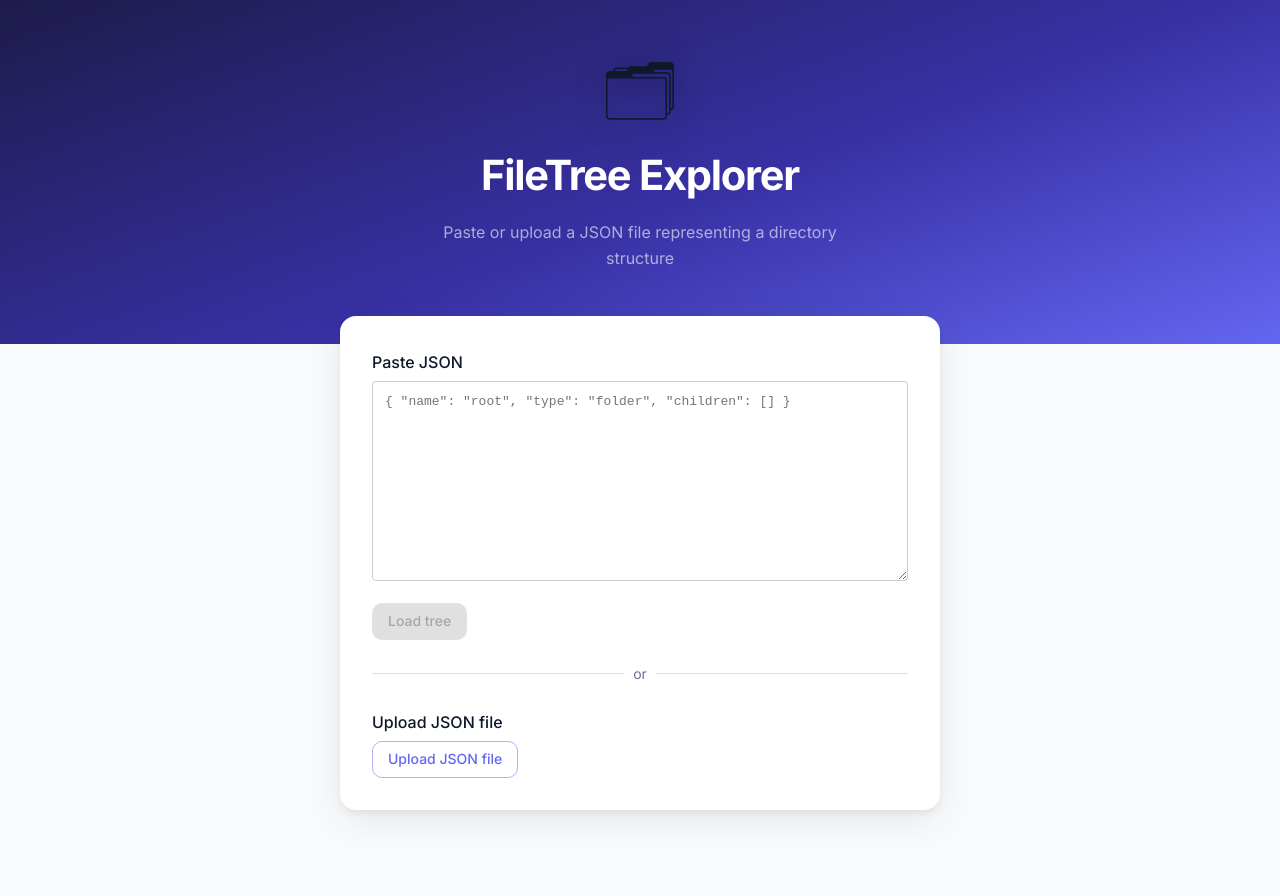
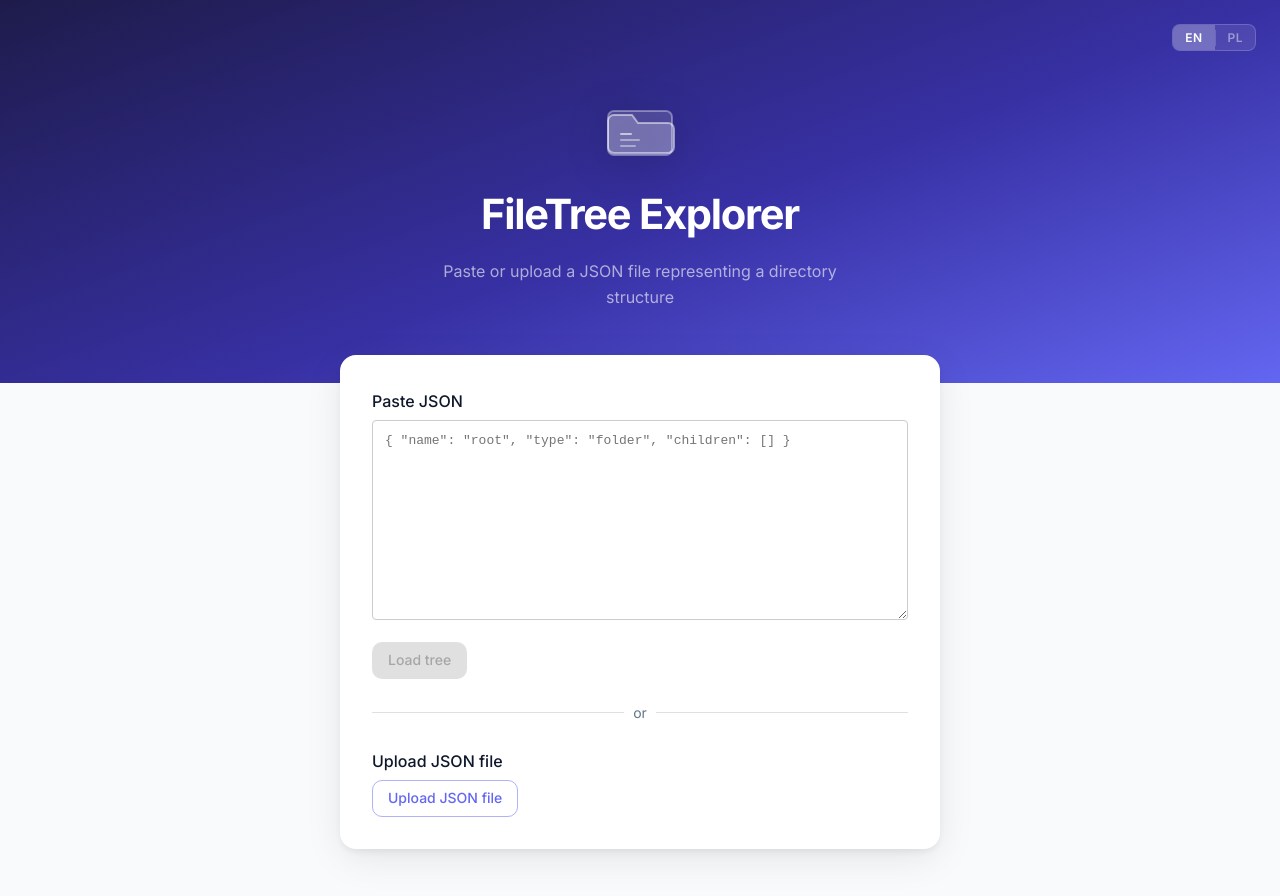
Before and after one commit to andro2ss/FileTreeExplorer, a React (Vite) app: page / in a window 1280 px wide. Shown: the top 896 px of the page. Before the commit the page ends 874 px from the top, so only its background shows below. Built offline with nearby package versions, Linux system fonts and the light colour scheme.

Commit message:
fix: replace emoji icon with SVG, add LanguageSwitcher to hero and sidebar

```diff
--- /dev/null
+++ b/src/atoms/LanguageSwitcher.tsx
@@ -0,0 +1,54 @@
+import { useTranslation } from 'react-i18next'
+import styled from 'styled-components'
+
+export function LanguageSwitcher({ compact = false }: { compact?: boolean }) {
+  const { i18n } = useTranslation()
+  const currentLang = i18n.language.startsWith('pl') ? 'pl' : 'en'
+
+  return (
+    <Wrapper $compact={compact}>
+      <LangOption $active={currentLang === 'en'} $compact={compact} onClick={() => i18n.changeLanguage('en')}>
+        EN
+      </LangOption>
+      <Divider />
+      <LangOption $active={currentLang === 'pl'} $compact={compact} onClick={() => i18n.changeLanguage('pl')}>
+        PL
+      </LangOption>
+    </Wrapper>
+  )
+}
+
+const Wrapper = styled.div<{ $compact: boolean }>`
+  display: flex;
+  align-items: center;
+  background: rgba(255, 255, 255, 0.1);
+  border: 1px solid rgba(255, 255, 255, 0.18);
+  border-radius: ${({ $compact }) => ($compact ? '6px' : '8px')};
+  overflow: hidden;
+  gap: 0;
+`
+
+const LangOption = styled.button<{ $active: boolean; $compact: boolean }>`
+  padding: ${({ $compact }) => ($compact ? '4px 8px' : '5px 12px')};
+  font-size: ${({ $compact }) => ($compact ? '11px' : '12px')};
+  font-weight: 600;
+  font-family: inherit;
+  letter-spacing: 0.04em;
+  background: ${({ $active }) => ($active ? 'rgba(255,255,255,0.22)' : 'transparent')};
+  color: ${({ $active }) => ($active ? '#fff' : 'rgba(255,255,255,0.45)')};
+  border: none;
+  cursor: pointer;
+  transition: background 0.15s, color 0.15s;
+
+  &:hover {
+    color: #fff;
+    background: rgba(255, 255, 255, 0.14);
+  }
+`
+
+const Divider = styled.span`
+  width: 1px;
+  height: 16px;
+  background: rgba(255, 255, 255, 0.18);
+  flex-shrink: 0;
+`
--- a/src/pages/HomePage.tsx
+++ b/src/pages/HomePage.tsx
@@ -2,6 +2,7 @@ import { useTranslation } from 'react-i18next'
 import styled from 'styled-components'
 import { Box } from '@mui/material'
 import { JsonInputForm } from '../organisms/JsonInputForm'
+import { LanguageSwitcher } from '../atoms/LanguageSwitcher'
 
 export default function HomePage() {
   const { t } = useTranslation()
@@ -9,7 +10,18 @@ export default function HomePage() {
   return (
     <Page>
       <Hero>
-        <HeroLogo>🗂</HeroLogo>
+        <HeroTopBar>
+          <LanguageSwitcher />
+        </HeroTopBar>
+        <HeroLogo aria-hidden="true">
+          <svg viewBox="0 0 80 80" fill="none" xmlns="http://www.w3.org/2000/svg">
+            <rect x="8" y="28" width="64" height="44" rx="6" fill="rgba(255,255,255,0.15)" stroke="rgba(255,255,255,0.35)" strokeWidth="2" />
+            <path d="M8 38a6 6 0 0 1 6-6h18l6 8h30a6 6 0 0 1 6 6v18a6 6 0 0 1-6 6H14a6 6 0 0 1-6-6V38Z" fill="rgba(255,255,255,0.22)" stroke="rgba(255,255,255,0.5)" strokeWidth="2" />
+            <rect x="20" y="50" width="12" height="2" rx="1" fill="rgba(255,255,255,0.6)" />
+            <rect x="20" y="56" width="20" height="2" rx="1" fill="rgba(255,255,255,0.4)" />
+            <rect x="20" y="62" width="16" height="2" rx="1" fill="rgba(255,255,255,0.4)" />
+          </svg>
+        </HeroLogo>
         <HeroTitle>{t('home_title')}</HeroTitle>
         <HeroSubtitle>{t('home_subtitle')}</HeroSubtitle>
       </Hero>
@@ -27,15 +39,21 @@ const Page = styled.div`
 
 const Hero = styled.header`
   background: linear-gradient(160deg, #1e1b4b 0%, #3730a3 55%, #6366f1 100%);
-  padding: 56px 24px 72px;
+  padding: 24px 24px 72px;
   text-align: center;
 `
 
+const HeroTopBar = styled.div`
+  display: flex;
+  justify-content: flex-end;
+  margin-bottom: 32px;
+`
+
 const HeroLogo = styled.div`
-  font-size: 68px;
-  line-height: 1;
-  margin-bottom: 20px;
-  filter: drop-shadow(0 6px 16px rgba(0, 0, 0, 0.4));
+  width: 80px;
+  height: 80px;
+  margin: 0 auto 20px;
+  filter: drop-shadow(0 6px 20px rgba(0, 0, 0, 0.35));
 `
 
 const HeroTitle = styled.h1`
--- a/src/templates/TreeLayout.tsx
+++ b/src/templates/TreeLayout.tsx
@@ -5,6 +5,7 @@ import styled from 'styled-components'
 import { useTreeStore } from '../store/treeStore'
 import { TreeView } from '../organisms/TreeView'
 import { SearchPanel } from '../organisms/SearchPanel'
+import { LanguageSwitcher } from '../atoms/LanguageSwitcher'
 
 export default function TreeLayout() {
   const tree = useTreeStore((s) => s.tree)
@@ -21,9 +22,14 @@ export default function TreeLayout() {
     <Layout>
       <Sidebar>
         <SidebarHeader>
-          <BrandMark>🗂</BrandMark>
+          <BrandIcon aria-hidden="true">
+            <svg viewBox="0 0 24 24" fill="none" xmlns="http://www.w3.org/2000/svg">
+              <path d="M3 7a2 2 0 0 1 2-2h4l2 2h8a2 2 0 0 1 2 2v8a2 2 0 0 1-2 2H5a2 2 0 0 1-2-2V7Z" fill="rgba(255,255,255,0.18)" stroke="rgba(255,255,255,0.5)" strokeWidth="1.5" strokeLinejoin="round" />
+            </svg>
+          </BrandIcon>
           <BrandName>FileTree</BrandName>
           <HeaderSpacer />
+          <LanguageSwitcher compact />
           <Tooltip title={t('load_new_tree')} placement="right">
             <NewButton onClick={handleLoadNew} type="button" aria-label={t('load_new_tree')}>
               ↺
@@ -68,9 +74,12 @@ const SidebarHeader = styled.div`
   flex-shrink: 0;
 `
 
-const BrandMark = styled.span`
-  font-size: 18px;
-  line-height: 1;
+const BrandIcon = styled.span`
+  width: 20px;
+  height: 20px;
+  display: flex;
+  align-items: center;
+  flex-shrink: 0;
 `
 
 const BrandName = styled.span`
```
